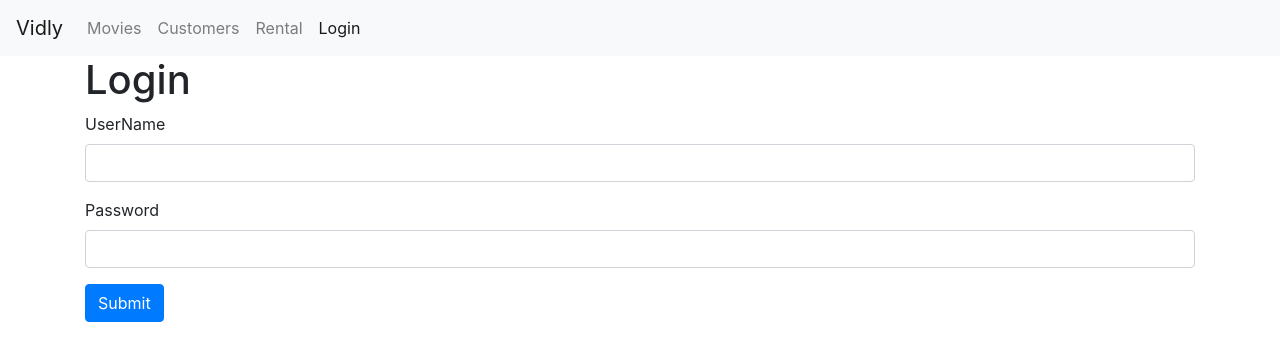
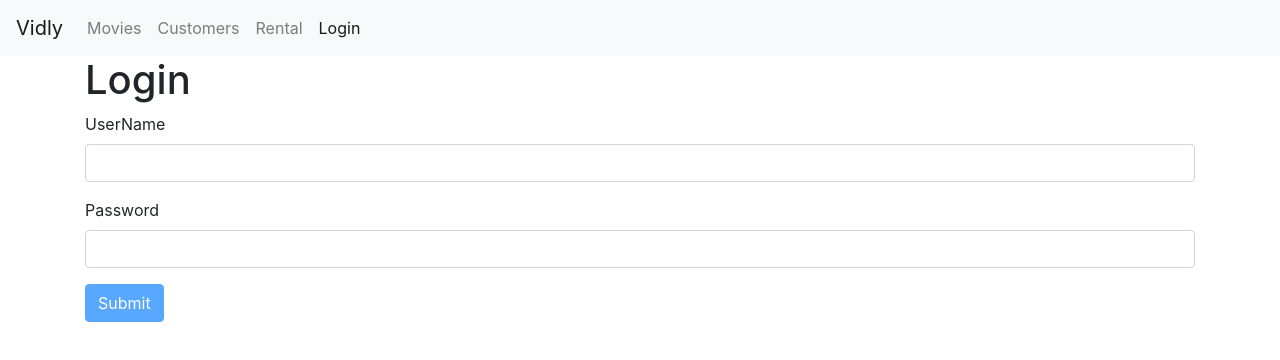
Before and after one commit to JeevanAnand/React_Practice, a React (Create React App) app in the folder movie-app/: page /loginForm in a window 1280 px wide. Shown: the top 360 px of the page. Built offline with nearby package versions, Linux system fonts and the light colour scheme.

Commit message:
disabling submit button

```diff
--- a/movie-app/src/components/loginForm.jsx
+++ b/movie-app/src/components/loginForm.jsx
@@ -115,7 +115,9 @@ class LoginForm extends Component {
             error={errors.password}
           />
 
-          <button className="btn btn-primary">Submit</button>
+          <button
+          disabled={this.validate()}
+          className="btn btn-primary">Submit</button>
         </form>
       </div>
     );
```
